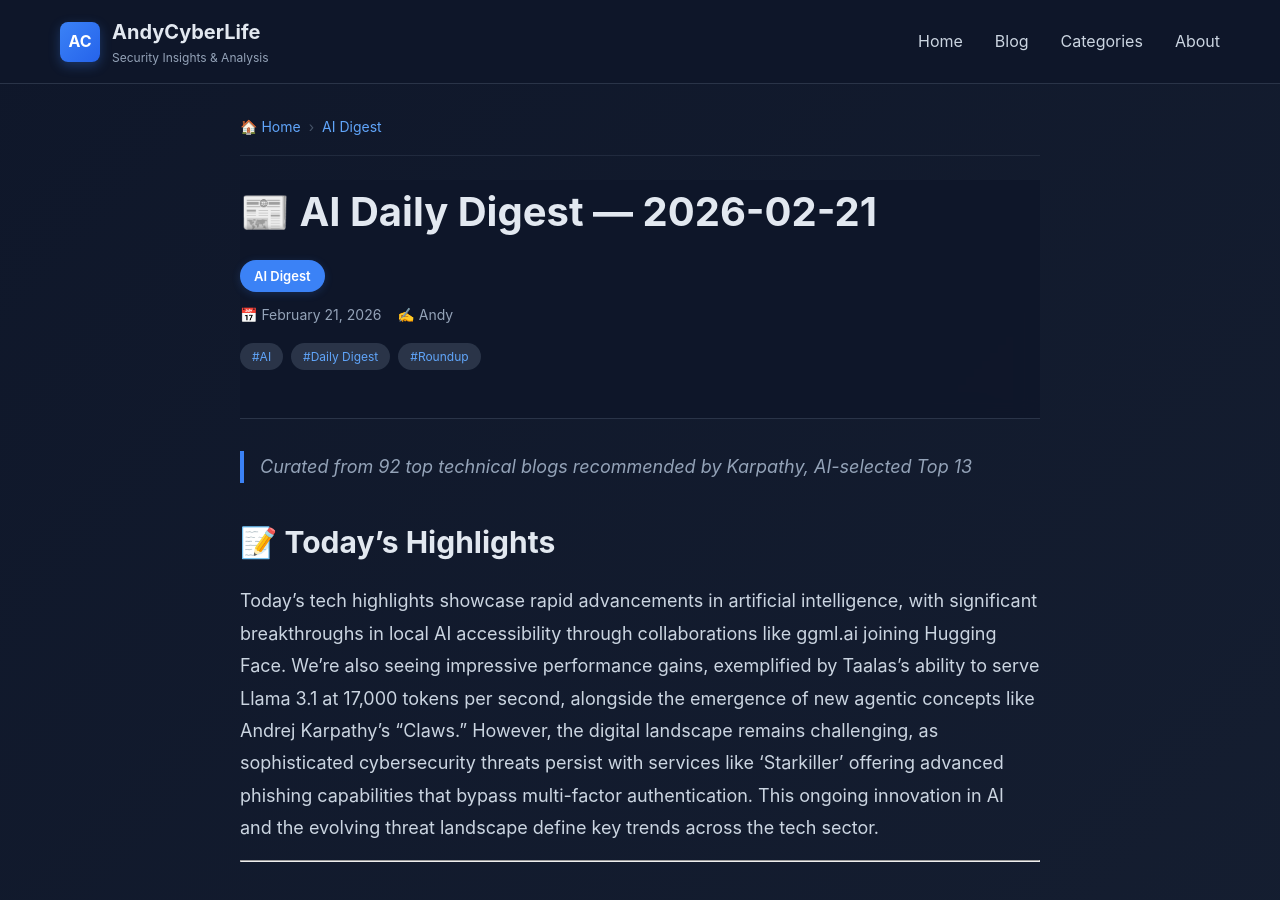
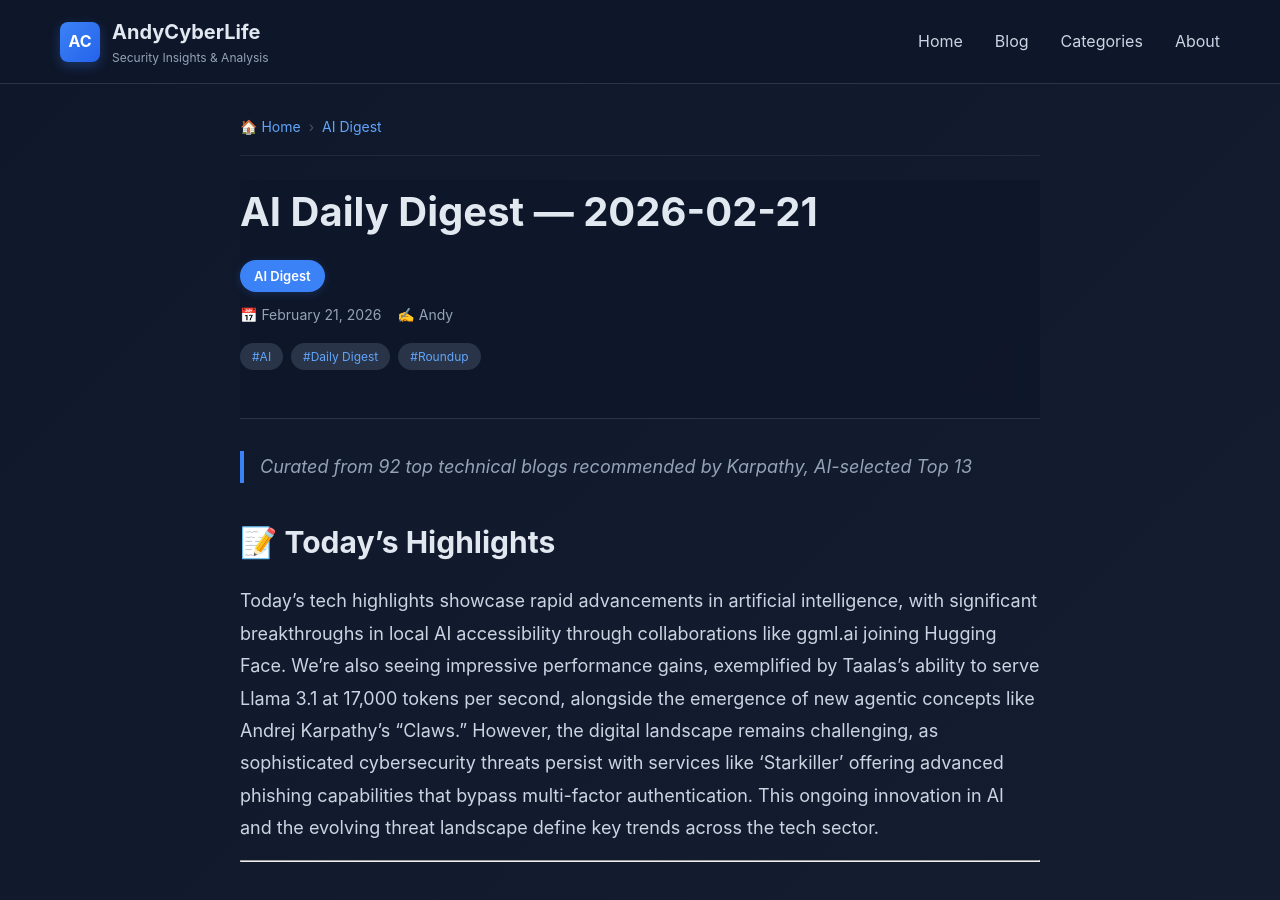
Before and after one commit to sinocikid/sinocikid.github.io, a Jekyll site: the page built from _posts/2026-02-21-ai-daily-digest.md, in a window 1280 px wide and 900 px high. Built offline with Jekyll 4.4.1, drawn with Linux system fonts in a browser that asks for light colours.

```diff
--- a/_posts/2026-02-21-ai-daily-digest.md
+++ b/_posts/2026-02-21-ai-daily-digest.md
@@ -1,5 +1,5 @@
 ---
-title: "📰 AI Daily Digest — 2026-02-21"
+title: "AI Daily Digest — 2026-02-21"
 date: 2026-02-21
 categories: ["AI Digest"]
 tags: ["AI", "Daily Digest", "Roundup"]
```
